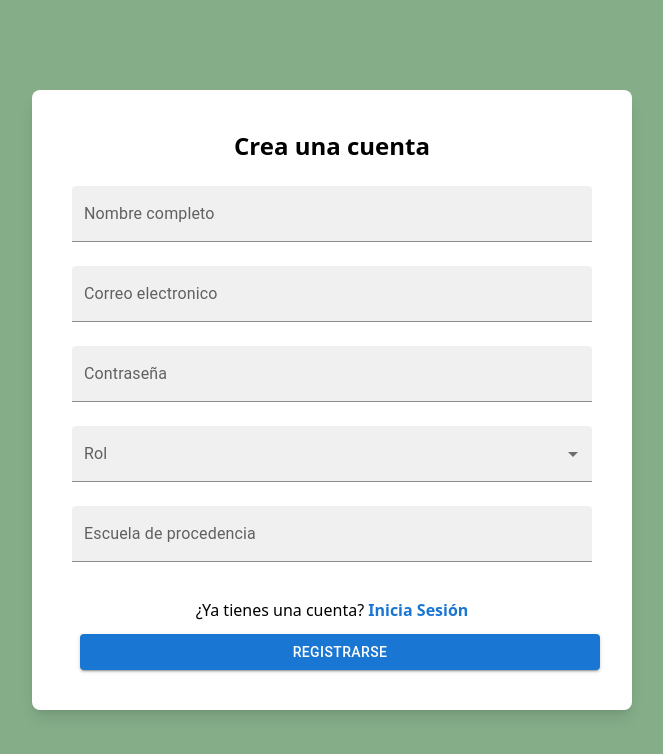
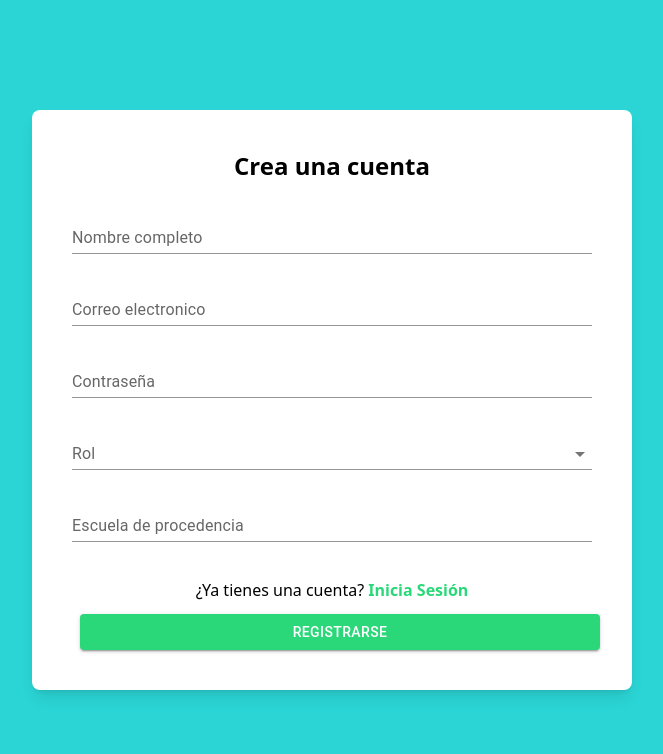
Before and after one commit to SaulG21/hackaton-saic, a React (Vite) app: page /register in a window 1280 px wide. Shown: the top 754 px of the page, without its empty margins (308-971 px from the left). Built offline with nearby package versions, Linux system fonts and the light colour scheme; no server answers.

Commit message:
fix login design

```diff
--- a/src/auth/screens/Login.tsx
+++ b/src/auth/screens/Login.tsx
@@ -30,23 +30,45 @@ export default function Login() {
 
   return (
     <Layout>
-      <div className="bg-white shadow-2xl rounded-lg p-10 w-[600px] h-[400px] flex flex-col justify-center space-y-2">
+      <div className="bg-white shadow-2xl rounded-lg px-10 min-w-[600px] min-h-[400px] flex flex-col justify-evenly space-y-2">
         <h2 className="text-2xl font-bold text-center my-3">Iniciar Sesión</h2>
         <div className="flex flex-col space-y-5 w-full">
-          <TextField label="Correo electronico" variant="filled" value={email} onChange={(e) => setEmail(e.target.value)} />
+          <TextField label="Correo electronico" variant="standard"
+            value={email}
+            onChange={(e) => setEmail(e.target.value)}
+            sx={{
+                '& label.Mui-focused': {
+                  color: "#2AD879"
+              },
+                '& .MuiInput-underline:after': {
+                    borderBottomColor: "#2AD879"
+                }
+            }}
+            />
           <TextField
             label="Contraseña"
             type="password"
             value={password}
             onChange={(e) => setPassword(e.target.value)}
-            variant="filled"
+            variant="standard"
+            sx={{
+              '& label.Mui-focused': {
+                color: "#2AD879"
+            },
+              '& .MuiInput-underline:after': {
+                  borderBottomColor: "#2AD879"
+              }
+          }}
           />
         </div>
-        <div className="flex flex-col justify-center border items-center space-y-3">
-          <Button className="w-full" variant="contained" onClick={handleLogin}>
+        <div className="flex flex-col justify-center items-center space-y-3">
+          <Button className="w-full" variant="contained" onClick={handleLogin} style={{backgroundColor:"#2AD879"}}>
             Iniciar Sesión
           </Button>
-          <Button className="w-full" variant="outlined" onClick={goToRegister}>
+          <Button className="w-full" variant="outlined" onClick={goToRegister} style={{
+              color:"#2AD879",
+              borderBlockColor:"#2AD879"
+              }}>
             Registrarse
           </Button>
         </div>
--- a/src/auth/screens/SignUp.tsx
+++ b/src/auth/screens/SignUp.tsx
@@ -48,38 +48,87 @@ export default function SignUp() {
         <div className="bg-white shadow-lg rounded-lg p-10 min-w-[600px] items-center justify-center h-auto space-y-6">
           <h2 className="text-2xl font-bold text-center mb-6">Crea una cuenta</h2>
           <div className="flex flex-col space-y-6 w-full justify-center">
-            <TextField label="Nombre completo" variant="filled" value={nombre} onChange={(e) => setNombre(e.target.value)} />
-            <TextField label="Correo electronico" variant="filled" value={email} onChange={(e) => setEmail(e.target.value)} />
+            <TextField label="Nombre completo" variant="standard" value={nombre} onChange={(e) => setNombre(e.target.value)}
+              sx={{
+                '& label.Mui-focused': {
+                  color: "#2AD879"
+              },
+                '& .MuiInput-underline:after': {
+                    borderBottomColor: "#2AD879"
+                }
+            }}/>
+            <TextField label="Correo electronico" variant="standard" value={email} onChange={(e) => setEmail(e.target.value)}
+              sx={{
+                '& label.Mui-focused': {
+                  color: "#2AD879"
+              },
+                '& .MuiInput-underline:after': {
+                    borderBottomColor: "#2AD879"
+                }
+            }}/>
             <TextField
               id="filled-password-input"
               label="Contraseña"
               type="password"
               value={password}
               onChange={(e) => setPassword(e.target.value)}
-              variant="filled"
+              variant="standard"
+              sx={{
+                '& label.Mui-focused': {
+                  color: "#2AD879"
+              },
+                '& .MuiInput-underline:after': {
+                    borderBottomColor: "#2AD879"
+                }
+            }}
             />
-            <FormControl variant="filled">
-              <InputLabel id="demo-simple-select-filled-label">Rol</InputLabel>
+            <FormControl variant="standard">
+              <InputLabel id="demo-simple-select-filled-label"
+                sx={{
+                  '& label.Mui-focused': {
+                    color: "#2AD879"
+                },
+                  '& .MuiInput-underline:after': {
+                      borderBottomColor: "#2AD879"
+                  }
+              }}
+              >Rol</InputLabel>
               <Select
                 labelId="demo-simple-select-filled-label"
                 id="demo-simple-select-filled"
                 value={rol}
+                sx={{
+                  '& label.Mui-focused': {
+                    color: "#2AD879"
+                },
+                  '& .MuiInput-underline:after': {
+                      borderBottomColor: "#2AD879"
+                  }
+              }}
                 onChange={(event) => setRol(event.target.value as string)}
               >
-                <MenuItem value={"Teacher"}>Profesor</MenuItem>
+                <MenuItem value={"Teacher"} >Profesor</MenuItem>
                 <MenuItem value={"Student"}>Alumno</MenuItem>
               </Select>
             </FormControl>
-            <TextField label="Escuela de procedencia" variant="filled" value={escuela} onChange={(e) => setEscuela(e.target.value)} />
+            <TextField label="Escuela de procedencia" variant="standard" value={escuela} onChange={(e) => setEscuela(e.target.value)}
+              sx={{
+                '& label.Mui-focused': {
+                  color: "#2AD879"
+              },
+                '& .MuiInput-underline:after': {
+                    borderBottomColor: "#2AD879"
+                }
+            }}/>
             <div className="flex space-x-4 flex-col justify-center items-center">
-            <p className="py-3">
+            <p className="py-3 ">
                 ¿Ya tienes una cuenta?
                 <b
-                  className="hover:cursor-pointer text-primary"
+                  className="hover:cursor-pointer text-secondary"
                   onClick={goToLogin}
                 >{" Inicia Sesión"}</b>
               </p>
-              <Button className="w-full" variant="contained" onClick={handleSignUp}>
+              <Button className="w-full" variant="contained" onClick={handleSignUp} sx={{background:"#2AD879"}}>
                 Registrarse
               </Button>
             </div>
--- a/src/components/shared/Layout.tsx
+++ b/src/components/shared/Layout.tsx
@@ -4,7 +4,7 @@ export interface LayoutProps{
 
 export default function Layout(props:LayoutProps){
     return (
-        <div className="h-screen w-full flex justify-center items-center bg-[#85AD88]">
+        <div className="h-screen w-full flex justify-center items-center bg-[#2BD5D5]">
             {props.children}
         </div>
     );
--- a/tailwind.config.js
+++ b/tailwind.config.js
@@ -7,7 +7,9 @@ export default {
   theme: {
     extend: {
       colors:{
-        "primary":"#1976d2"
+        "primary":"#1976d2",
+        "secondary":"#2AD879",
+        "third":"#30BFF7"
       }
     },
   },
```
